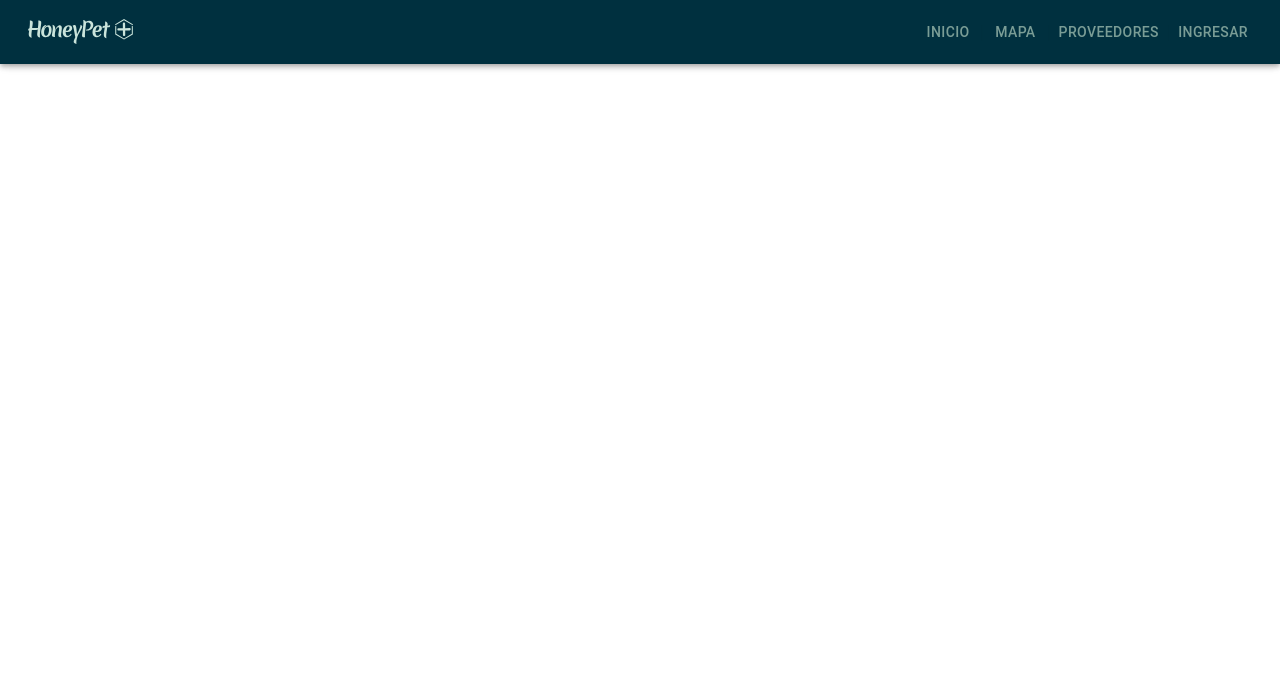
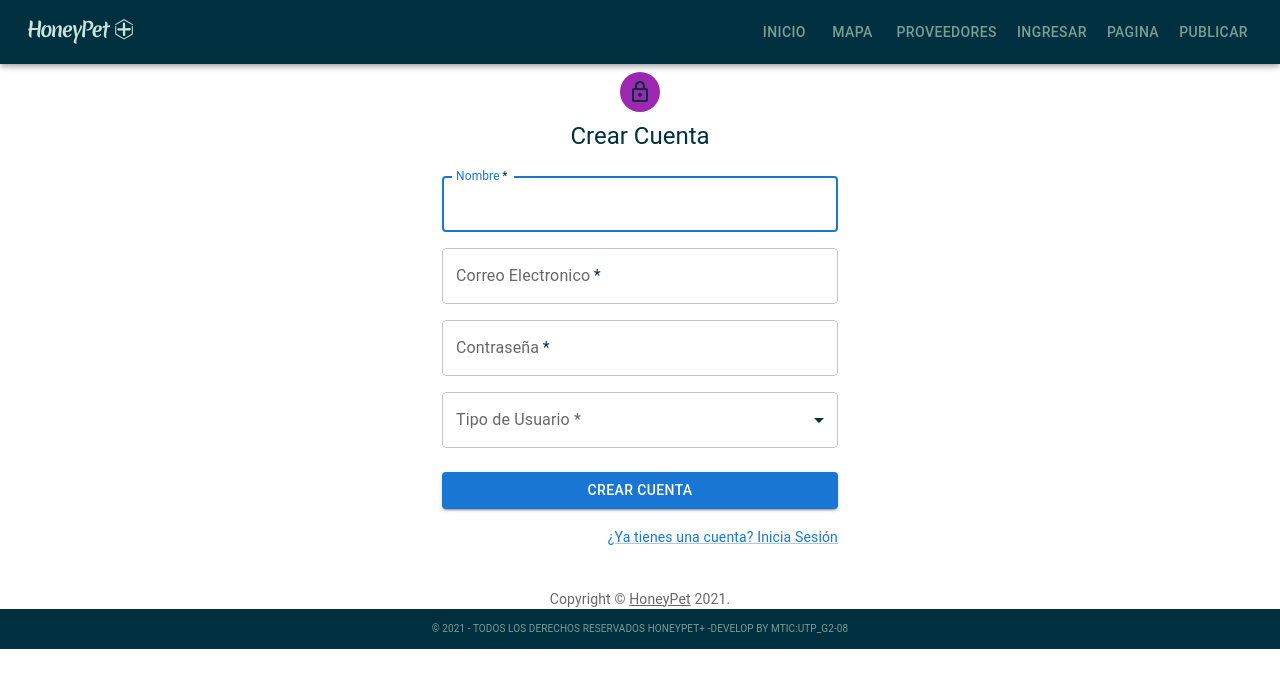
Before and after one commit to HoneyPet-Plus/Front, a React (Create React App) app in the folder rfront/: page /Registrar in a window 1280 px wide. Shown: the top 688 px of the page. Built offline with nearby package versions, Linux system fonts and the light colour scheme; no server answers; what react-swipeable-views-utils would draw is missing.

Commit message:
arreglo rutas

```diff
--- a/rfront/src/App.js
+++ b/rfront/src/App.js
@@ -7,6 +7,10 @@ import VistaPerfil from './Components/PerfilUsuario/pruebasmui'
 import Footer from './Components/Menu/Footer'
 import { Redirect } from 'react-router';
 import NavBar from './Components/Menu/NavBar'
+import Registrar from './Components/CuentaUsuario/Registrar'
+import Ingresar from './Components/CuentaUsuario/Ingresar'
+import PagProveedor from './Components/PaginaProveedor/PagProveedor'
+import PublicarNegocio from './Components/PublicarNegocio/PublicarNegocio'
 
 
 function App(){
@@ -24,6 +28,11 @@ function App(){
       <Route path='/Inicio' exact component={Home}/>
       <Route path='/Mapa' exact component={Mapa}/>
       <Route path='/Perfil' exact component={VistaPerfil}/>
+      <Route path='/Registrar' exact component={Registrar}/>
+      <Route path='/Ingresar' exact component={Ingresar}/>
+      <Route path='/Pagina' exact component={PagProveedor}/>
+      <Route path='/Publicar' exact component={PublicarNegocio}/>
+
       <Footer/>
 
     </Router>);
--- a/rfront/src/Components/IniciarSesión/SignIn.js
+++ b/rfront/src/Components/CuentaUsuario/Ingresar.js
@@ -13,22 +13,24 @@ import Typography from '@mui/material/Typography';
 import Container from '@mui/material/Container';
 import { createTheme, ThemeProvider } from '@mui/material/styles';
 
-function Copyright(props) {
-  return (
-    <Typography variant="body2" color="text.secondary" align="center" {...props}>
-      {'Copyright © '}
-      <Link color="inherit" href="https://mui.com/">
-        HoneyPet
-      </Link>{' '}
-      {new Date().getFullYear()}
-      {'.'}
-    </Typography>
-  );
-}
+
+
+// function Copyright(props) {
+//   return (
+//     <Typography variant="body2" color="text.secondary" align="center" {...props}>
+//       {'Copyright © '}
+//       <Link color="inherit" href="/Inicio">
+//         HoneyPet
+//       </Link>{' '}
+//       {new Date().getFullYear()}
+//       {'.'}
+//     </Typography>
+//   );
+// }
 
 const theme = createTheme();
 
-export default function SignIn() {
+export default function Ingresar() {
   const handleSubmit = (event) => {
     event.preventDefault();
     const data = new FormData(event.currentTarget);
@@ -92,14 +94,14 @@ export default function SignIn() {
             </Button>
             <Grid container>
               <Grid item>
-                <Link href="#" variant="body2">
+                <Link href="/registrar" variant="body2">
                   {"¿No tienes una cuenta? Registrate"}
                 </Link>
               </Grid>
             </Grid>
           </Box>
         </Box>
-        <Copyright sx={{ mt: 8, mb: 4 }} />
+        {/* <Copyright sx={{ mt: 8, mb: 4 }} /> */}
       </Container>
     </ThemeProvider>
   );
--- a/rfront/src/Components/CrearCuenta/SignUp.js
+++ b/rfront/src/Components/CuentaUsuario/Registrar.js
@@ -18,6 +18,7 @@ import MenuItem from '@mui/material/MenuItem';
 import FormControl from '@mui/material/FormControl';
 import Select from '@mui/material/Select';
 
+
 function Copyright(props) {
   return (
     <Typography
@@ -27,7 +28,7 @@ function Copyright(props) {
       {...props}
     >
       {"Copyright © "}
-      <Link color="inherit" href="https://mui.com/">
+      <Link color="inherit" href="/Inicio">
         HoneyPet
       </Link>{" "}
       {new Date().getFullYear()}
@@ -142,7 +143,7 @@ export default function SignUp() {
             </Button>
             <Grid container justifyContent="flex-end">
               <Grid item>
-                <Link href="#" variant="body2">
+                <Link href='/ingresar' variant="body2">
                   ¿Ya tienes una cuenta? Inicia Sesión
                 </Link>
               </Grid>
--- a/rfront/src/Components/Menu/Footer.css
+++ b/rfront/src/Components/Menu/Footer.css
@@ -3,6 +3,6 @@
     height: 40px;
 }
 
-*{
+/* *{
     margin: 0;
-}
+} */
--- a/rfront/src/Components/Menu/Nav.js
+++ b/rfront/src/Components/Menu/Nav.js
@@ -58,7 +58,13 @@ export default function ButtonAppBar() {
           |
           <Button color="inherit" className="btnNav"><Link to='/Proveedores' className="btnin">Proveedores</Link></Button>
           |
-          <Button color="inherit" className="btnNav"><Link to='/Perfil' className="btnin">Ingresar</Link></Button>
+          <Button color="inherit" className="btnNav"><Link to='/Ingresar' className="btnin">Ingresar</Link></Button>
+          {/* <Button color="inherit" className="btnNav"><Link to='/Perfil' className="btnin">Ingresar</Link></Button> */}
+          |
+          {/*TODO Borrar al integrar */}
+          <Button color="inherit" className="btnNav"><Link to='/Pagina' className="btnin">Pagina</Link></Button>
+          |
+          <Button color="inherit" className="btnNav"><Link to='/Publicar' className="btnin">Publicar</Link></Button>
 
         </Toolbar>
       </AppBar>
--- a/rfront/src/Components/PaginaProveedor/PagProveedor.css
+++ b/rfront/src/Components/PaginaProveedor/PagProveedor.css
@@ -13,11 +13,11 @@
     margin: 0 2%;
 }
 
-aside {
+/* aside {
     background-color: aquamarine;
     width: 30%;
 }
 main {
     background-color: aqua;
     width: 60%;
-}
+} */
--- a/rfront/src/Components/PublicarNegocio/PublicarNegocio.jsx
+++ b/rfront/src/Components/PublicarNegocio/PublicarNegocio.jsx
@@ -30,7 +30,7 @@ function getStepContent(step) {
 
 const theme = createTheme();
 
-export default function Checkout() {
+export default function PublicarNegocio() {
   const [activeStep, setActiveStep] = React.useState(0);
 
   const handleNext = () => {
--- a/rfront/src/index.js
+++ b/rfront/src/index.js
@@ -2,11 +2,13 @@ import React from 'react';
 import ReactDOM from 'react-dom';
 import reportWebVitals from './reportWebVitals';
 import App from './App';
-
-
+import SignIn from './Components/CuentaUsuario/Ingresar'
+import SignUp from './Components/CuentaUsuario/Registrar'
 
 ReactDOM.render(
   <React.StrictMode>
+  {/* <SignUp/> */}
+  {/* <SignIn/> */}
   <App/>
   </React.StrictMode>,
   document.getElementById('root')
```
